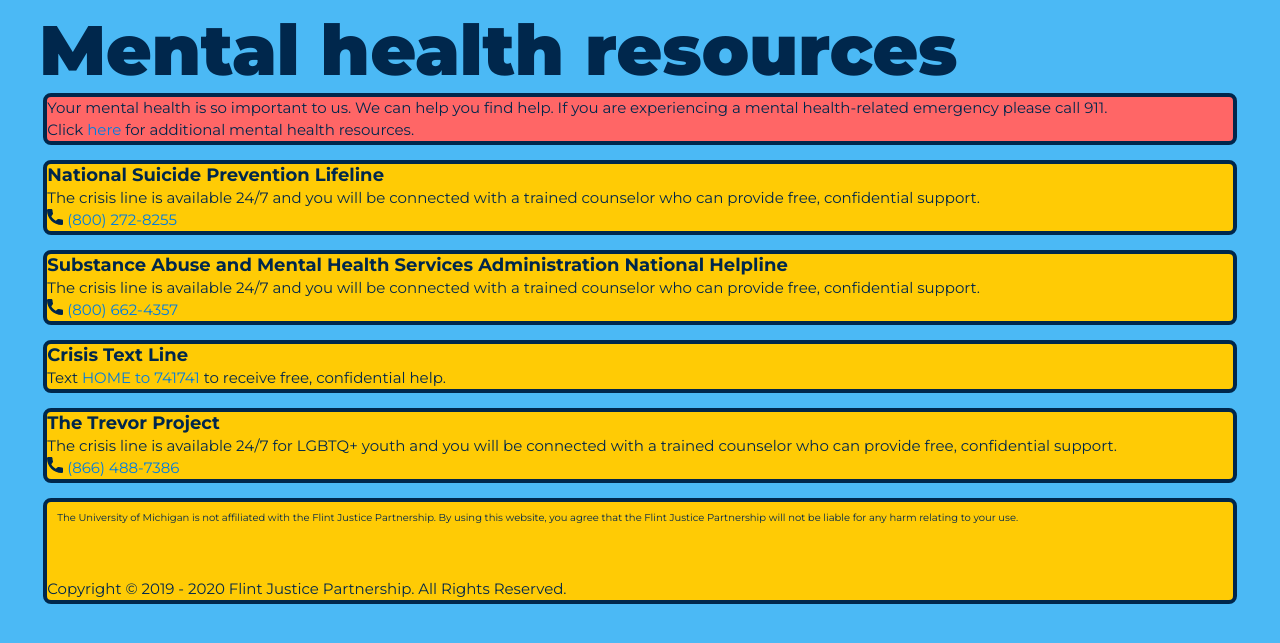
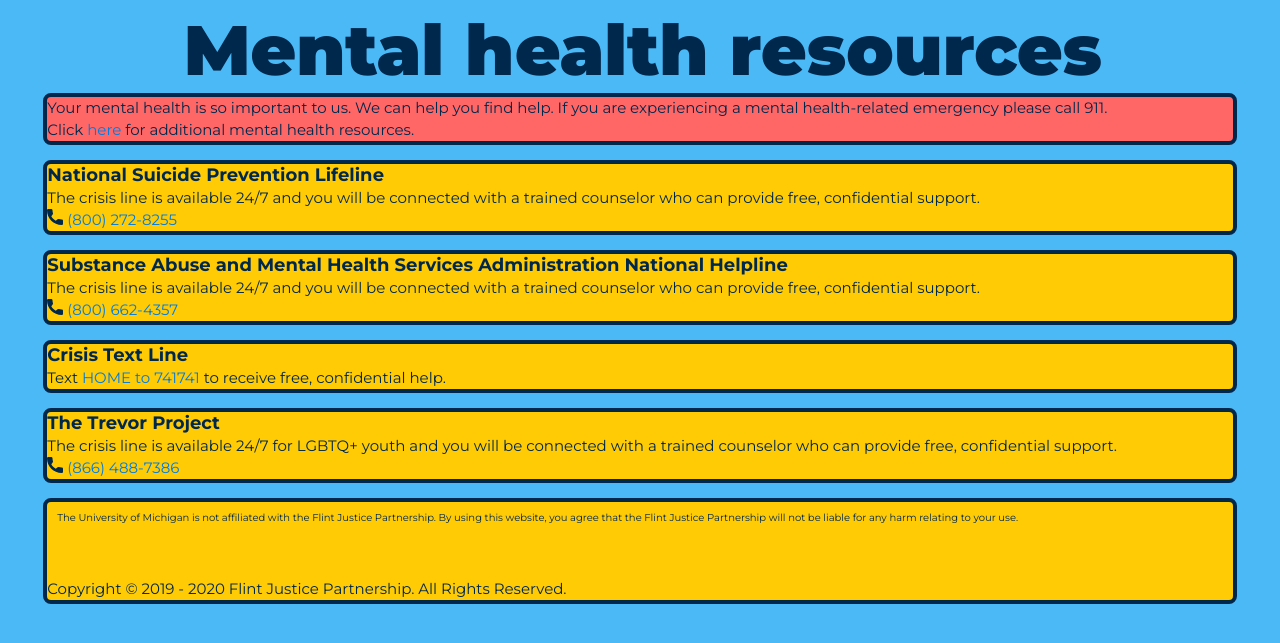
Before and after one commit to umichfjp/umichfjp.github.io, a Jekyll site: the page built from pages/mental_health.html, in a window 1280 px wide. Shown: the top 643 px of the page. Built offline with Jekyll 4.4.1, drawn with Linux system fonts in a browser that asks for light colours.

Commit message:
Update mental_health.html

```diff
--- a/pages/mental_health.html
+++ b/pages/mental_health.html
@@ -7,7 +7,7 @@ title: Flint Justice Partnership Official Website
     <div class="grid">
 
       <div class="text">
-        <div class="titlere">Mental health resources</div>
+        <center><div class="titlere">Mental health resources</div></center>
         <h3><div class="containerred">
           Your mental health is so important to us. We can help you find help. If you are experiencing a mental health-related emergency please call 911.
           <br>Click <a href="https://afsp.org/suicide-prevention-resources#additional-resources-by-mental-health-condition" target="_blank">here</a> for additional mental health resources.
```
